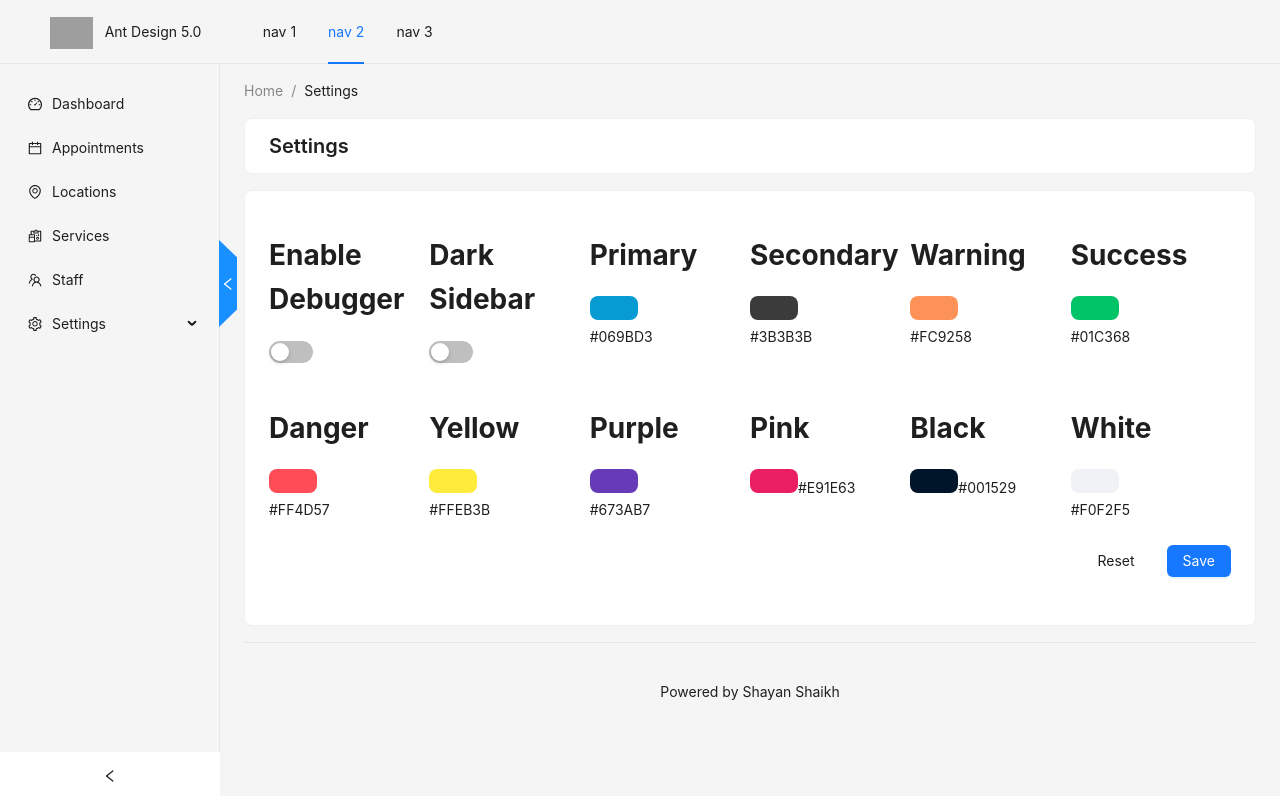
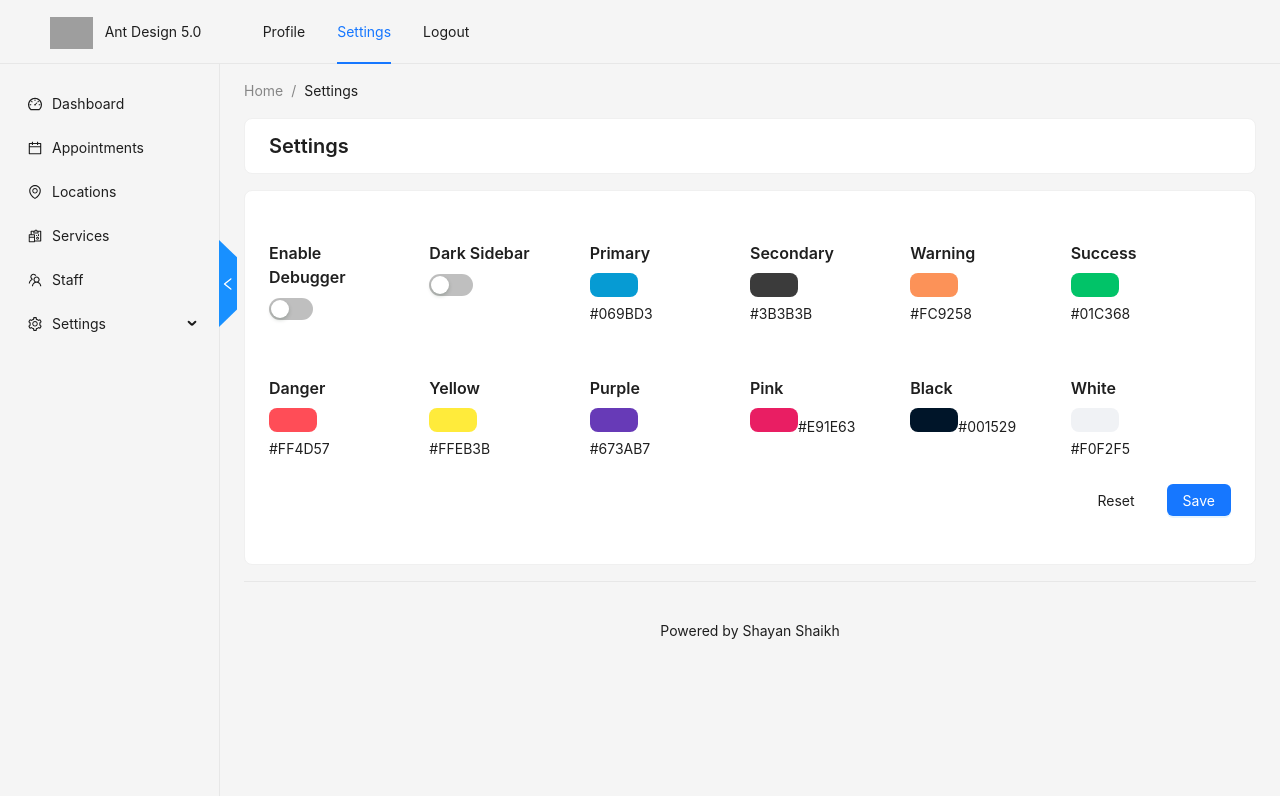
Before and after one commit to shayan6/appointment-admin, a React (Create React App) app: page /#/Settings in a window 1280 px wide. Built offline with nearby package versions, Linux system fonts and the light colour scheme; grey boxes are pictures that could not be loaded.

Commit message:
Added styling on table content

```diff
--- a/src/api_helpers/requests/httpPost.js
+++ b/src/api_helpers/requests/httpPost.js
@@ -2,14 +2,13 @@ import axios from "axios";
 const httpPost = (url, params) => {
   let axiosConfig = {
     headers: {
-        'Content-Type': 'application/json',
-        "Access-Control-Allow-Origin": "*",
-    }
+      "content-type": "application/json",
+    },
   };
   return axios
     .post(url, JSON.stringify(params), axiosConfig)
     .then((response) => {
-      return response.data;
+      return response?.data;
     })
     .catch((error) => {
       throw error;
--- a/src/containers/settings/Settings.jsx
+++ b/src/containers/settings/Settings.jsx
@@ -6,6 +6,7 @@ import {
   Input,
   Button,
   message,
+  Typography,
 } from "antd";
 import { Switch } from "antd";
 import { useDispatch, useSelector } from "react-redux";
@@ -84,7 +85,7 @@ function Settings() {
                   <Col span={4}>
                     <Form.Item name="showDebugger">
                       <label>
-                        <h1>Enable Debugger</h1>
+                        <Typography.Title level={5}>Enable Debugger</Typography.Title>
                         <Switch
                           defaultChecked={settings?.showDebugger}
                           onChange={handleDebugggerChange}
@@ -95,7 +96,7 @@ function Settings() {
                   <Col span={4}>
                     <Form.Item name="theme">
                       <label>
-                        <h1>Dark Sidebar</h1>
+                        <Typography.Title level={5}>Dark Sidebar</Typography.Title>
                         <Switch
                           defaultChecked={settings?.theme === "dark"}
                           onChange={handleThemeChange}
@@ -106,7 +107,7 @@ function Settings() {
                   <Col span={4}>
                     <Form.Item name="colorPrimary">
                       <label>
-                        <h1>Primary</h1>
+                        <Typography.Title level={5}>Primary</Typography.Title>
                         <Input
                           type={"color"}
                           defaultValue={settings?.color?.colorPrimary}
@@ -120,7 +121,7 @@ function Settings() {
                   <Col span={4}>
                     <Form.Item name="colorSecondary">
                       <label>
-                        <h1>Secondary</h1>
+                        <Typography.Title level={5}>Secondary</Typography.Title>
                         <Input
                           type={"color"}
                           defaultValue={settings?.color?.colorSecondary}
@@ -134,7 +135,7 @@ function Settings() {
                   <Col span={4}>
                     <Form.Item name="colorWarning">
                       <label>
-                        <h1>Warning</h1>
+                        <Typography.Title level={5}>Warning</Typography.Title>
                         <Input
                           type={"color"}
                           defaultValue={settings?.color?.colorWarning}
@@ -148,7 +149,7 @@ function Settings() {
                   <Col span={4}>
                     <Form.Item name="colorSuccess">
                       <label>
-                        <h1>Success</h1>
+                        <Typography.Title level={5}>Success</Typography.Title>
                         <Input
                           type={"color"}
                           defaultValue={settings?.color?.colorSuccess}
@@ -162,7 +163,7 @@ function Settings() {
                   <Col span={4}>
                     <Form.Item name="colorDanger">
                       <label>
-                        <h1>Danger</h1>
+                        <Typography.Title level={5}>Danger</Typography.Title>
                         <Input
                           type={"color"}
                           defaultValue={settings?.color?.colorDanger}
@@ -176,7 +177,7 @@ function Settings() {
                   <Col span={4}>
                     <Form.Item name="colorYellow">
                       <label>
-                        <h1>Yellow</h1>
+                        <Typography.Title level={5}>Yellow</Typography.Title>
                         <Input
                           type={"color"}
                           defaultValue={settings?.color?.colorYellow}
@@ -190,7 +191,7 @@ function Settings() {
                   <Col span={4}>
                     <Form.Item name="colorPurple">
                       <label>
-                        <h1>Purple</h1>
+                        <Typography.Title level={5}>Purple</Typography.Title>
                         <Input
                           type={"color"}
                           defaultValue={settings?.color?.colorPurple}
@@ -204,7 +205,7 @@ function Settings() {
                   <Col span={4}>
                     <Form.Item name="colorPink">
                       <label>
-                        <h1>Pink</h1>
+                        <Typography.Title level={5}>Pink</Typography.Title>
                         <Input
                           type={"color"}
                           defaultValue={settings?.color?.colorPink}
@@ -218,7 +219,7 @@ function Settings() {
                   <Col span={4}>
                     <Form.Item name="colorBlack">
                       <label>
-                        <h1>Black</h1>
+                        <Typography.Title level={5}>Black</Typography.Title>
                         <Input
                           type={"color"}
                           defaultValue={settings?.color?.colorBlack}
@@ -232,7 +233,7 @@ function Settings() {
                   <Col span={4}>
                     <Form.Item name="colorWhite">
                       <label>
-                        <h1>White</h1>
+                        <Typography.Title level={5}>White</Typography.Title>
                         <Input
                           type={"color"}
                           defaultValue={settings?.color?.colorWhite}
--- a/src/containers/staff/Staff.jsx
+++ b/src/containers/staff/Staff.jsx
@@ -2,6 +2,7 @@ import { Row, Col, Card, Table, Space } from "antd";
 import PageHeader from "../../main/components/PageHeader";
 import Filters from "./components/Filters";
 import sendRequest from "../../api_helpers/requests/sendRequest";
+import { CheckOutlined, CloseOutlined } from "@ant-design/icons";
 import { useEffect, useState } from "react";
 import { useSelector } from "react-redux";
 // import "./style.scss";
@@ -35,7 +36,12 @@ function Staff() {
     {
       title: "Active",
       dataIndex: "is_active",
-      render: is_active => is_active ? 'Yes' : 'No'
+      render: (is_active) =>
+        +is_active ? (
+          <CheckOutlined style={{ color: "green" }} />
+        ) : (
+          <CloseOutlined style={{ color: "red" }} />
+        ),
     },
     {
       title: "Action",
--- a/src/containers/steps/Steps.jsx
+++ b/src/containers/steps/Steps.jsx
@@ -48,7 +48,12 @@ export default function Steps() {
       title: "Status",
       dataIndex: "is_active",
       width: "10%",
-      render: (is_active) => <Switch checked={Boolean(+is_active)} />,
+      render: (is_active, { id }) => (
+        <Switch
+          checked={is_active}
+          onChange={(check) => onSwitchStatus(check, id)}
+        />
+      ),
     },
   ];
 
@@ -60,15 +65,10 @@ export default function Steps() {
         newIndex
       ).filter((el) => !!el);
       console.log("Sorted items: ", newData);
-      savePanelSettings(
-        newData.map((el) => ({
-          id: el.id,
-          step_name: el.step_name,
-        }))
-      );
       setDataSource(newData);
     }
   };
+
   const DraggableContainer = (props) => (
     <SortableBody
       useDragHandle
@@ -87,17 +87,43 @@ export default function Steps() {
     return <SortableItem index={index} {...restProps} />;
   };
 
+  function onSwitchStatus(check, id) {
+    console.log(check, id);
+    setDataSource(
+      dataSource.map((el) => ({
+        ...el,
+        is_active: +id === +el.id ? check : el.is_active,
+      }))
+    );
+  }
+
+  function handleOnSave() {
+    savePanelSettings(
+      dataSource.map((el, index) => ({
+        id: el.id,
+        is_active: el.is_active,
+        priority: index + 1,
+      }))
+    );
+  }
+
   const savePanelSettings = async (params) => {
     setLoading(true);
-    const response = await saveFrontEndPanels(baseUrl, params);
-    alert(response);
+    await saveFrontEndPanels(baseUrl, params);
     setLoading(false);
   };
 
   const loadPanelSettings = async () => {
     setLoading(true);
     const response = await getPanelSettings(baseUrl);
-    setDataSource(response.map((el, i) => ({ ...el, key: el.id, index: i })));
+    setDataSource(
+      response.map((el, i) => ({
+        ...el,
+        key: el.id,
+        index: i,
+        is_active: Boolean(+el.is_active),
+      }))
+    );
     setLoading(false);
   };
 
@@ -105,10 +131,6 @@ export default function Steps() {
     loadPanelSettings();
     // eslint-disable-next-line react-hooks/exhaustive-deps
   }, []);
-
-  useEffect(() => {
-    console.log(dataSource);
-  }, [dataSource]);
 
   return (
     <Row>
@@ -131,7 +153,7 @@ export default function Steps() {
             }}
           />
           <br />
-          <Button type="primary" htmlType="submit">
+          <Button type="primary" onClick={handleOnSave}>
             Save
           </Button>
         </Card>
--- a/src/main/components/NavBar.jsx
+++ b/src/main/components/NavBar.jsx
@@ -6,9 +6,9 @@ const { Header } = Layout;
 export default function NavBar() {
   const { settings } = useSelector((state) => state.common);
   const theme = settings.theme ? settings.theme : "light";
-  const items = ["1", "2", "3"].map((key) => ({
+  const items = ["Profile", "Settings", "Logout"].map((key) => ({
     key,
-    label: `nav ${key}`,
+    label: `${key}`,
   }));
 
   return (
@@ -27,7 +27,7 @@ export default function NavBar() {
           <Menu
             theme={theme}
             mode="horizontal"
-            defaultSelectedKeys={["2"]}
+            defaultSelectedKeys={["Settings"]}
             items={items}
           />
         </Col>
--- a/src/main/styles/index.scss
+++ b/src/main/styles/index.scss
@@ -32,6 +32,9 @@ aside {
   margin: $layoutMargin;
   padding: $layoutPadding;
   min-height: 90vh !important;
+}
+.ant-layout-sider-trigger {
+  display: none;
 }
 .logo img {
   height: 32px;
```
